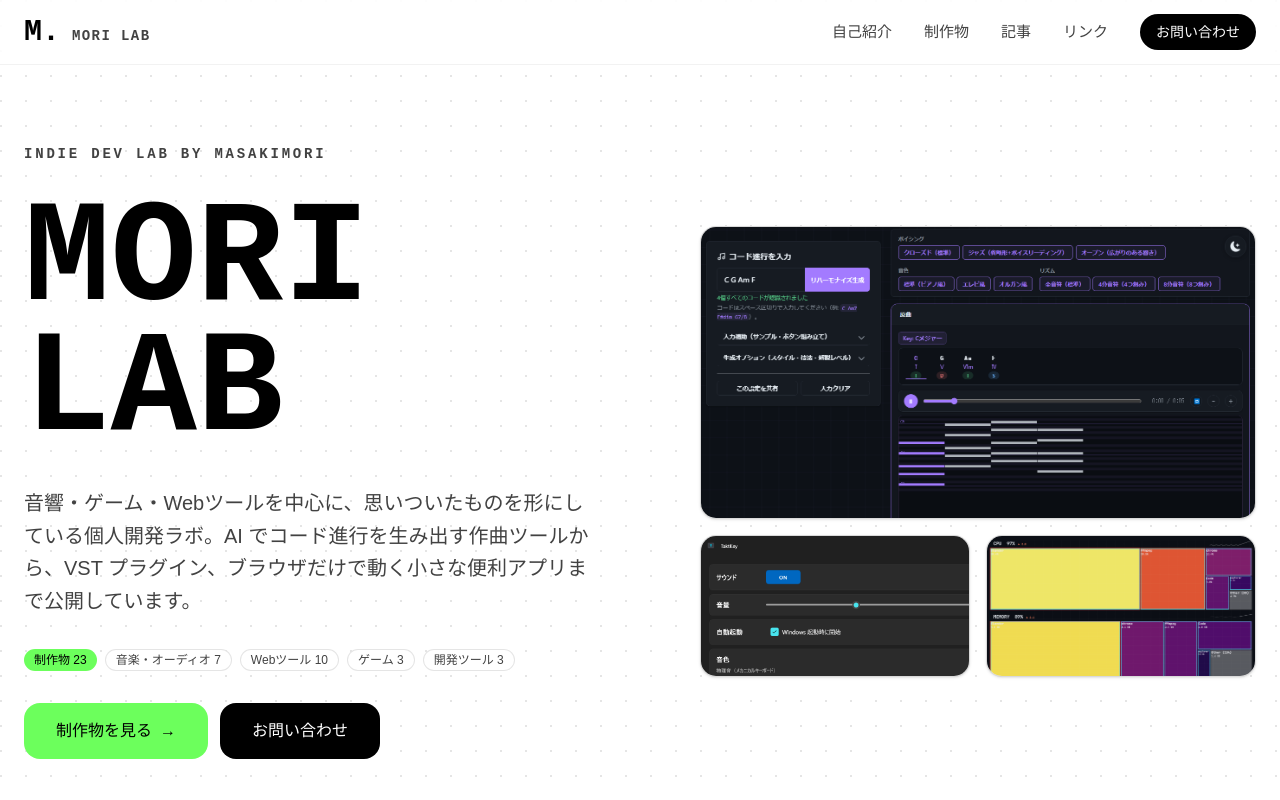
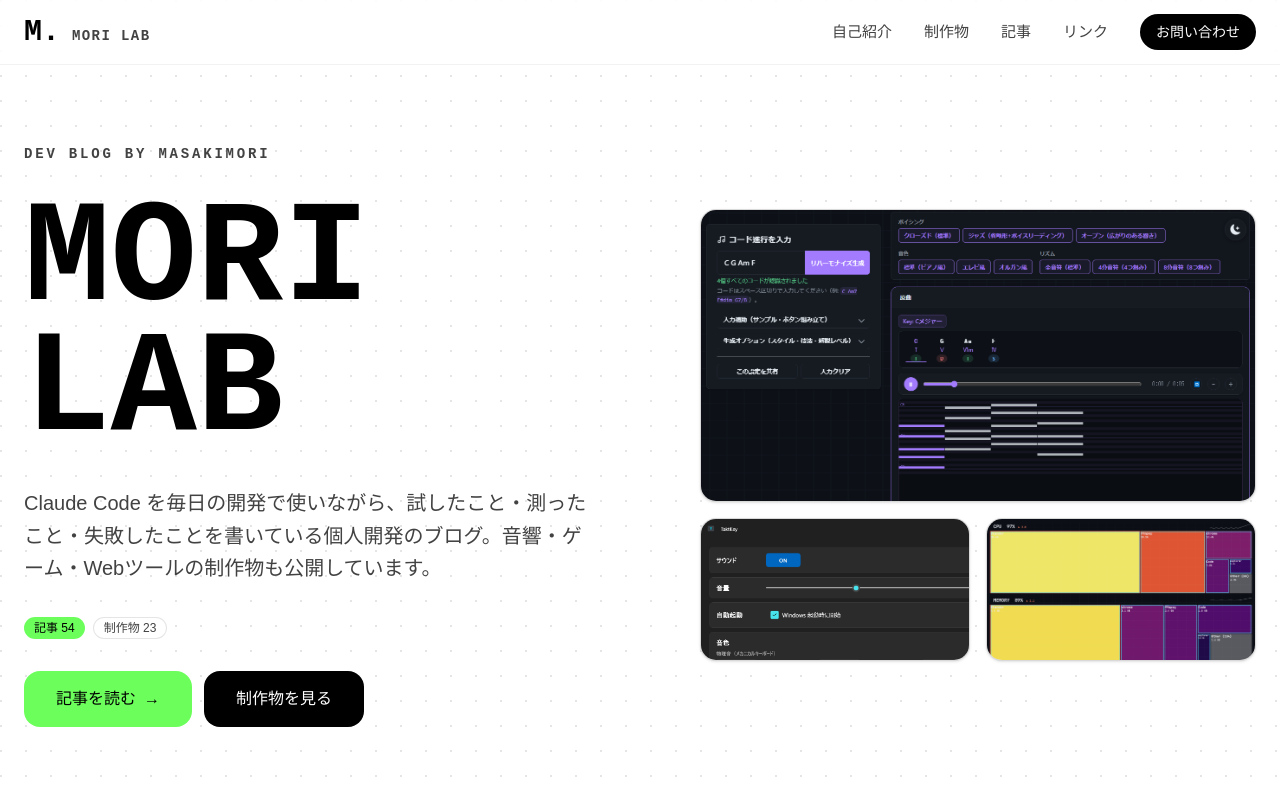
Before and after one commit to m-masaki72/mori-portfolio, an Astro site: page / in a window 1280 px wide. Shown: the top 800 px of the page. Built offline with nearby package versions, Linux system fonts and the light colour scheme; Astro itself is replaced by a stand-in of ours.

Commit message:
トップ: ポートフォリオからブログ寄りに。タイトル・説明文・Hero・OGP画像を変え、最新記事を制作物より上に
Co-Authored-By: Claude Opus 5.5 <noreply@anthropic.com>

```diff
--- a/src/components/Hero.astro
+++ b/src/components/Hero.astro
@@ -1,35 +1,31 @@
 ---
 import { SITE } from "@/consts";
-import { CATEGORIES } from "@/content.config";
 import { getProjects, projectPath } from "@/lib/projects";
+import { getArticles } from "@/lib/articles";
 import ProjectImage from "./ProjectImage.astro";
 
 const projects = await getProjects();
+const articles = await getArticles();
 const featured = projects.slice(0, 3);
-const counts = CATEGORIES.map((c) => ({
-    name: c,
-    count: projects.filter((p) => p.data.category === c).length,
-})).filter((c) => c.count > 0);
 ---
 
 <section class="container mx-auto px-6 pt-28 pb-16 md:pt-36 md:pb-24">
     <div class="grid grid-cols-1 lg:grid-cols-[1.1fr_1fr] items-center gap-12 lg:gap-16">
         <div class="space-y-8">
-            <p class="eyebrow">Indie Dev Lab by MasakiMori</p>
+            <p class="eyebrow">Dev Blog by MasakiMori</p>
             <h1 class="heading text-[clamp(4rem,14vw,9rem)] leading-[0.9] uppercase">
                 {SITE.TITLE}
             </h1>
             <p class="text-lg md:text-xl text-secondary max-w-xl leading-relaxed">
-                音響・ゲーム・Webツールを中心に、思いついたものを形にしている個人開発ラボ。AI
-                でコード進行を生み出す作曲ツールから、VST プラグイン、ブラウザだけで動く小さな便利アプリまで公開しています。
+                Claude Code を毎日の開発で使いながら、試したこと・測ったこと・失敗したことを書いている個人開発のブログ。音響・ゲーム・Webツールの制作物も公開しています。
             </p>
-            <ul class="flex flex-wrap gap-2" aria-label="カテゴリ別の制作物数">
-                <li class="chip-accent">制作物 {projects.length}</li>
-                {counts.map((c) => <li class="chip">{c.name} {c.count}</li>)}
+            <ul class="flex flex-wrap gap-2" aria-label="記事と制作物の数">
+                <li class="chip-accent">記事 {articles.length}</li>
+                <li class="chip">制作物 {projects.length}</li>
             </ul>
             <div class="flex flex-col sm:flex-row gap-3">
-                <a class="btn-primary" href="/projects/">制作物を見る <span aria-hidden="true">→</span></a>
-                <a class="btn-dark" href="/contact/">お問い合わせ</a>
+                <a class="btn-primary" href="/articles/">記事を読む <span aria-hidden="true">→</span></a>
+                <a class="btn-dark" href="/projects/">制作物を見る</a>
             </div>
         </div>
 
--- a/src/consts.ts
+++ b/src/consts.ts
@@ -2,7 +2,7 @@ export const SITE = {
   URL: "https://morilab-garage.com",
   TITLE: "Mori Lab",
   DESCRIPTION:
-    "音響・ゲーム・プラグイン開発が好きなエンジニア。C++を軸にVSTプラグインやゲーム、Webツールなどを作っています。",
+    "音響・ゲーム・プラグイン開発が好きなエンジニア。C++を軸にVSTプラグインやゲーム、Webツールなどを作りながら、Claude Code などのAIを使った開発の記録をブログに書いています。",
   EMAIL: "mementomori7272@gmail.com",
 };
 
@@ -14,9 +14,9 @@ export const ADSENSE_CLIENT = "ca-pub-6039922373762217";
 export const CF_ANALYTICS_TOKEN = "f9c19e1133b547578ea0f0761266f537";
 
 export const HOME = {
-  TITLE: "音響・ゲーム・Webツールの個人開発ポートフォリオ",
+  TITLE: "Claude Code・AIを使った個人開発のブログ",
   DESCRIPTION:
-    "MasakiMoriの個人開発ポートフォリオ。AIコード進行ツール、VSTプラグイン、Windows常駐アプリ、ブラウザで動くWebツールやゲームなど、音響・ゲーム・Webを中心とした制作物を紹介しています。",
+    "Claude Code を毎日の開発で使いながら、試したこと・測ったこと・失敗したことを書いている個人開発者 MasakiMori のブログ。Unity・GCP・Cloudflare の記事と、VSTプラグインやWebツールなどの制作物も紹介しています。",
 };
 
 export const PROJECTS = {
--- a/src/lib/jsonld.ts
+++ b/src/lib/jsonld.ts
@@ -1,4 +1,4 @@
-import { SITE, SOCIALS } from "@/consts";
+import { HOME, SITE, SOCIALS } from "@/consts";
 
 // 各アプリ（*.morilab-garage.com）の JSON-LD からも author としてこの @id を参照する
 export const PERSON_ID = `${SITE.URL}/#person`;
@@ -21,7 +21,8 @@ const website: JsonLdNode = {
   "@id": WEBSITE_ID,
   name: SITE.TITLE,
   url: `${SITE.URL}/`,
-  description: SITE.DESCRIPTION,
+  // SITE.DESCRIPTION は人物の紹介文なので、サイトの説明にはトップページの説明文を使う
+  description: HOME.DESCRIPTION,
   inLanguage: "ja",
   publisher: { "@id": PERSON_ID },
 };
--- a/src/pages/index.astro
+++ b/src/pages/index.astro
@@ -12,8 +12,8 @@ import { HOME } from "@/consts";
 
 <Layout title={HOME.TITLE} description={HOME.DESCRIPTION}>
     <Hero />
+    <LatestArticles />
+    <Projects />
     <About />
-    <Projects />
-    <LatestArticles />
     <Contact />
 </Layout>
```
Also changed, not shown: public/og-default.png.
